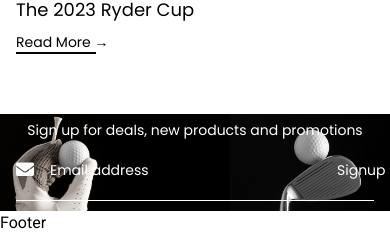
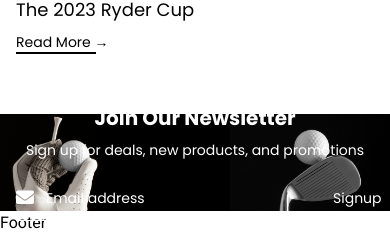
Before and after one commit to Shahwaiz24/React-Blog-Project, a React (Vite) app: page / in a window 390 px wide. Shown: the part 5905-6153 px from the top of the page. Built offline with nearby package versions, Linux system fonts and the light colour scheme.

Commit message:
Completly Responsive News Letter Section

```diff
--- a/src/component/News-Letter/news-letter-component.jsx
+++ b/src/component/News-Letter/news-letter-component.jsx
@@ -3,29 +3,34 @@
 
 export default function NewsLetterComponent({ img = NewsLetterbgImage }) {
     const [emailField, setEmailField] = useState("");
+
     return (
-        <div className="w-full relative h-fit pt-10 lg:pt-20">
+        <div className="relative w-full h-fit mt-10 bg-black">
             {/* Background Image */}
             <div className="w-full h-fit">
-                <img src={img} alt="Newsletter Background" className="w-full object-cover h-auto" />
+                <img
+                    src={img}
+                    alt="Newsletter Background"
+                    className="w-full object-cover h-auto"
+                />
             </div>
 
             {/* Center Content */}
-            <div className="absolute inset-0 flex flex-col justify-center items-center text-center px-4">
+            <div className="absolute inset-0 flex flex-col justify-center items-center text-center px-4 bg-black bg-opacity-0">
                 {/* Heading */}
                 <h1 className="text-white font-bold font-poppins text-xl sm:text-2xl md:text-3xl lg:text-4xl">
                     Join Our Newsletter
                 </h1>
 
                 {/* Subtitle */}
-                <p className="pt-2 font-poppins font-light text-white text-sm sm:text-base md:text-lg lg:text-xl">
-                    Sign up for deals, new products and promotions
+                <p className="pt-2 font-poppins font-light text-white text-sm sm:text-base md:text-lg lg:text-xl max-w-lg">
+                    Sign up for deals, new products, and promotions
                 </p>
 
                 {/* Input Field */}
-                <div className="flex items-center w-full sm:w-3/4 md:w-1/2 lg:w-1/3  sm:pt-2 md:pt-4 lg:pt-6  border-b border-white py-4">
+                <div className="flex items-center w-full sm:w-3/4 md:w-2/3 lg:w-1/2 xl:w-2/5 mt-4 border-b border-white py-2">
                     {/* Email Icon */}
-                    <span className="text-white text-lg sm:text-xl pr-4">
+                    <span className="text-white text-lg sm:text-xl pr-3">
                         <i className="fas fa-envelope"></i>
                     </span>
 
@@ -39,7 +44,7 @@
                     />
 
                     {/* Signup Button */}
-                    <button className="text-white font-poppins text-sm sm:text-base lg:text-lg pl-4">
+                    <button className="text-white font-poppins text-sm sm:text-base lg:text-lg pl-4 hover:underline">
                         Signup
                     </button>
                 </div>
```
